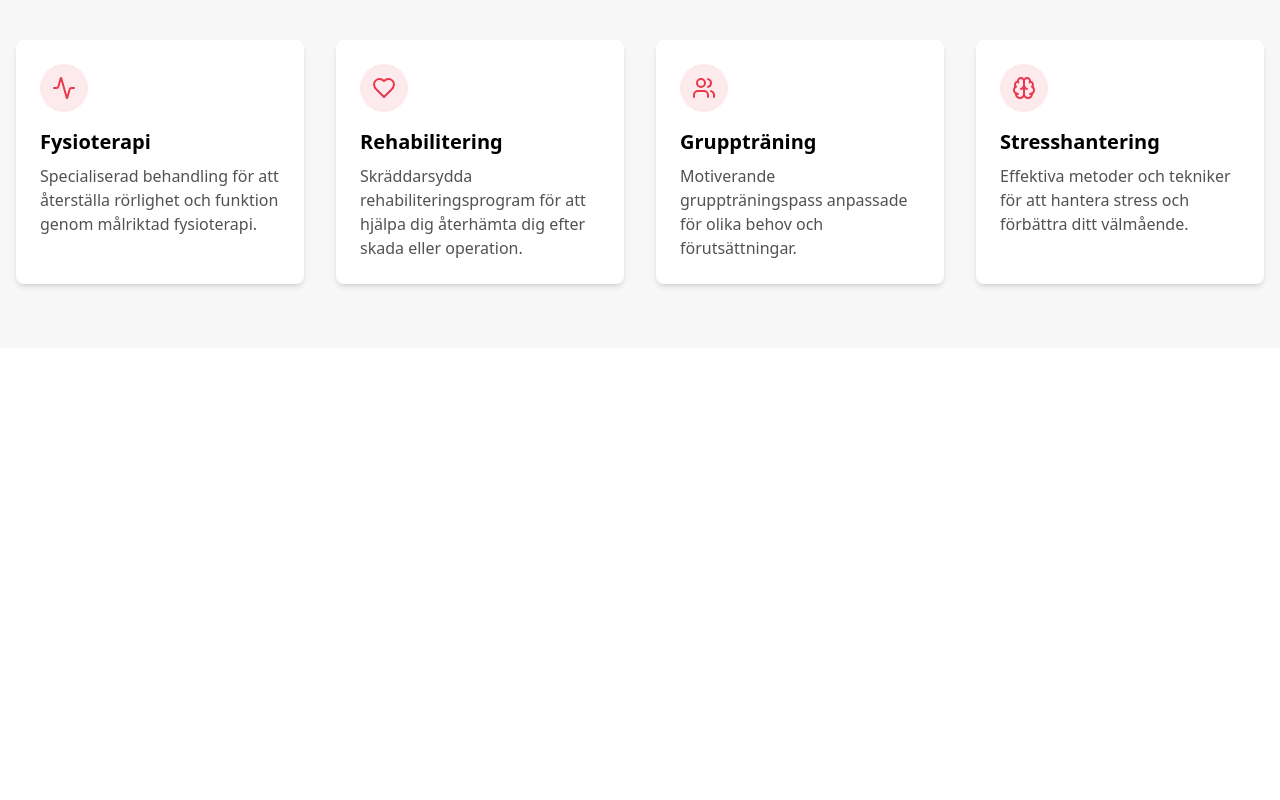
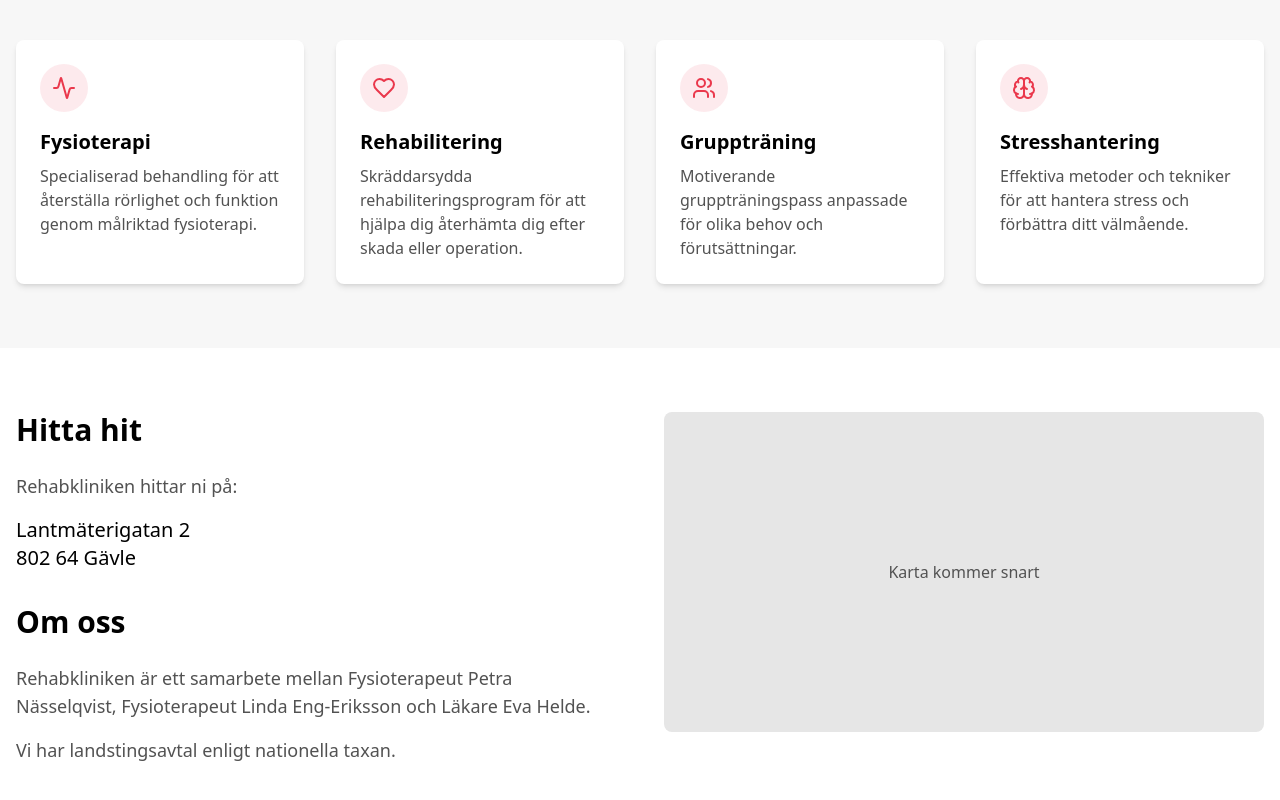
Before and after one commit to johanoloflindberg/rehabklinken-webbsida, a React (Vite) app: page / in a window 1280 px wide. Shown: the part 588-1388 px from the top of the page. Before the commit the page ends 936 px from the top, so only its background shows below. Built offline with nearby package versions, Linux system fonts and the light colour scheme.

Commit message:
Add information to the page
Adds information about the clinic's address and partners.

```diff
--- a/src/pages/Index.tsx
+++ b/src/pages/Index.tsx
@@ -51,6 +51,42 @@ const Index = () => {
           </div>
         </div>
       </section>
+
+      {/* Contact Information Section */}
+      <section className="py-16 bg-white">
+        <div className="container mx-auto px-4">
+          <div className="grid grid-cols-1 md:grid-cols-2 gap-12 items-start">
+            <div>
+              <h2 className="text-3xl font-bold text-rehab-black mb-6">
+                Hitta hit
+              </h2>
+              <p className="text-lg text-rehab-gray-600 mb-4">
+                Rehabkliniken hittar ni på:
+              </p>
+              <p className="text-xl font-medium text-rehab-black mb-8">
+                Lantmäterigatan 2<br />
+                802 64 Gävle
+              </p>
+
+              <h2 className="text-3xl font-bold text-rehab-black mb-6">
+                Om oss
+              </h2>
+              <p className="text-lg text-rehab-gray-600 mb-4">
+                Rehabkliniken är ett samarbete mellan Fysioterapeut Petra Nässelqvist,
+                Fysioterapeut Linda Eng-Eriksson och Läkare Eva Helde.
+              </p>
+              <p className="text-lg text-rehab-gray-600">
+                Vi har landstingsavtal enligt nationella taxan.
+              </p>
+            </div>
+
+            {/* Placeholder for Google Maps - To be implemented later */}
+            <div className="bg-rehab-gray-200 rounded-lg h-80 flex items-center justify-center">
+              <p className="text-rehab-gray-600">Karta kommer snart</p>
+            </div>
+          </div>
+        </div>
+      </section>
     </div>
   );
 };
```
